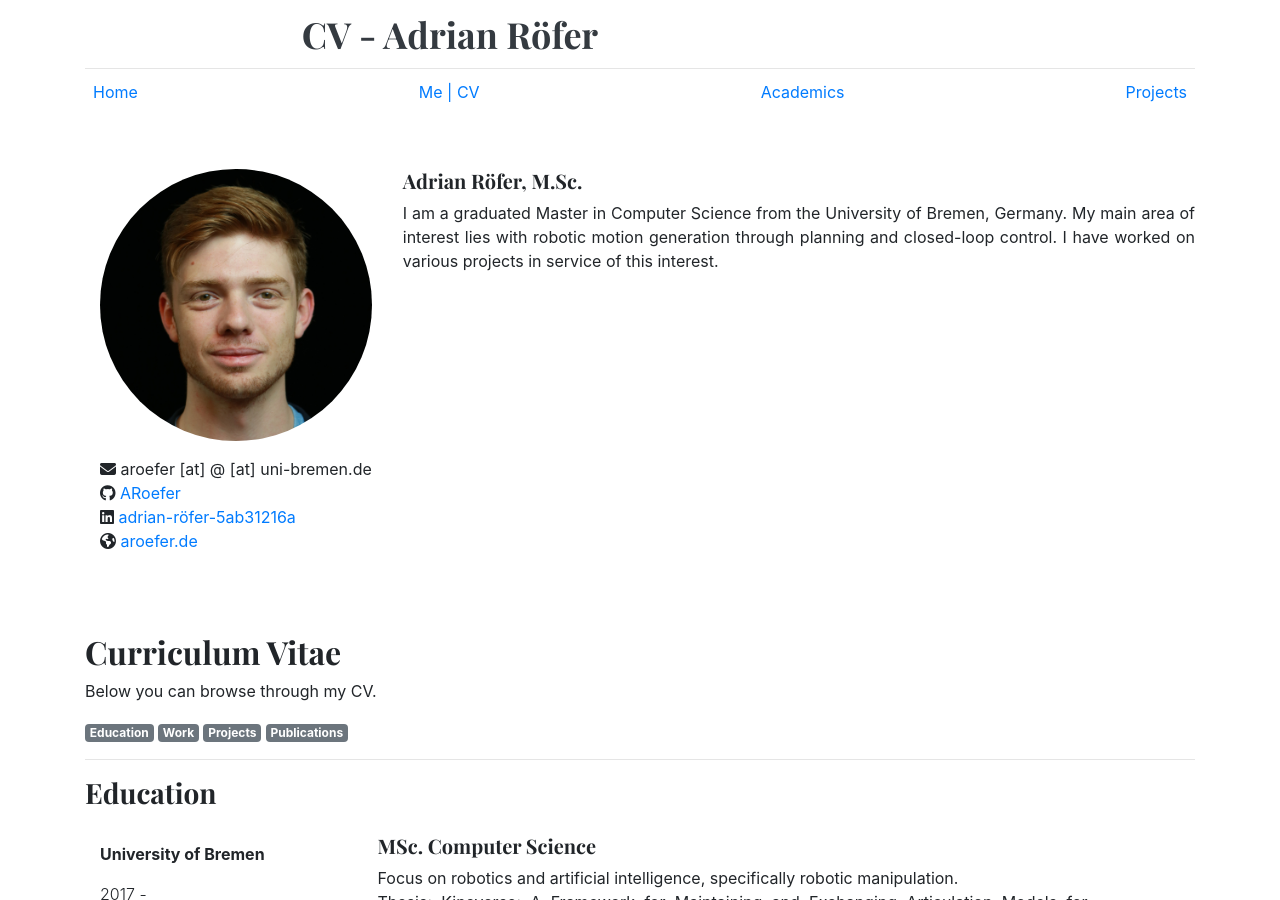
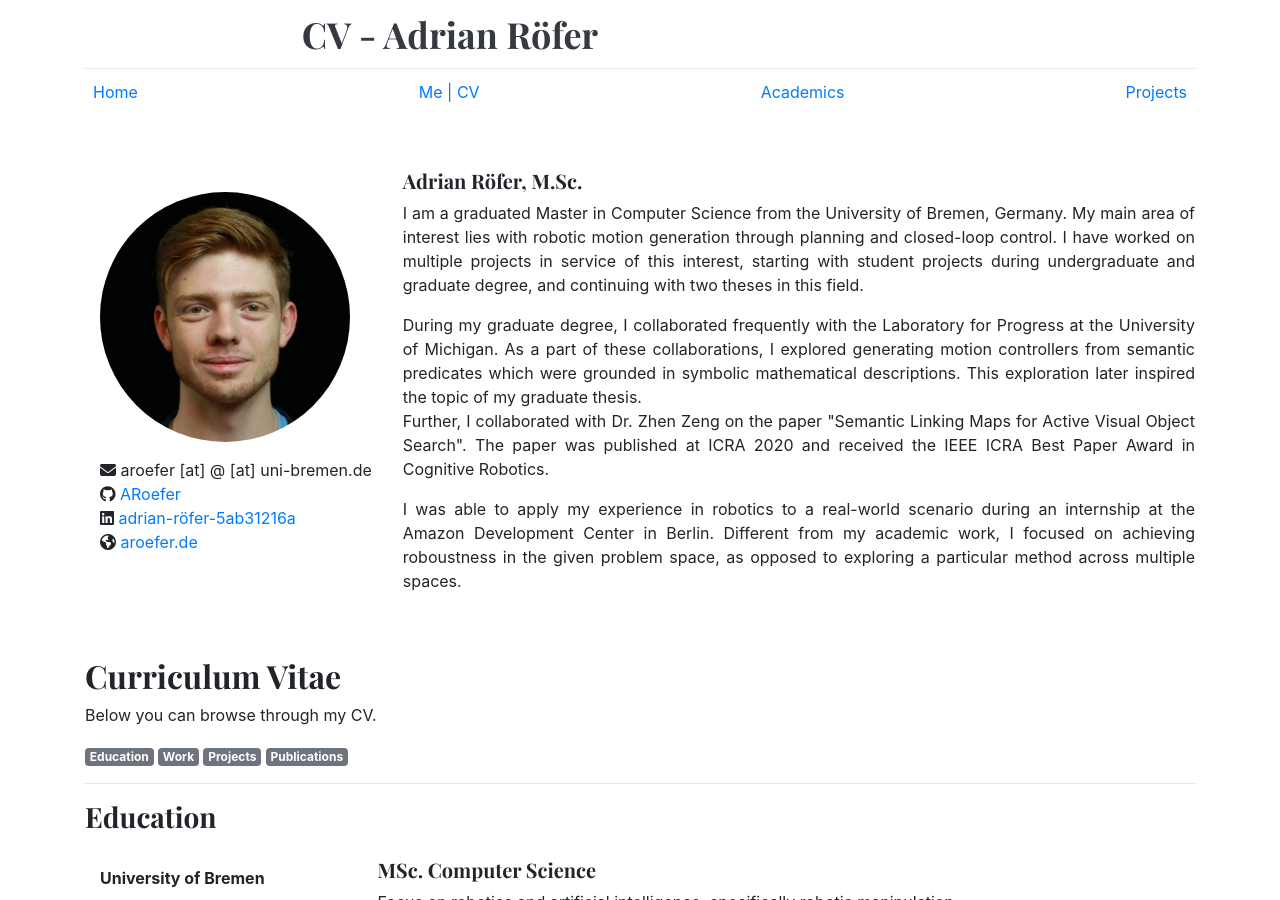
Before and after one commit to ARoefer/personal_site, a Jekyll site: the page built from cv.html, in a window 1280 px wide and 900 px high. Built offline with Jekyll 4.4.1, drawn with Linux system fonts in a browser that asks for light colours; nearby versions of some CDN libraries.

Commit message:
Improved bio on CV page.

```diff
--- a/_data/cv.yaml
+++ b/_data/cv.yaml
@@ -1,10 +1,7 @@
 top:
   picture: assets/images/portrait_1.jpeg
-  picture_size: 180
+  picture_size: 250
   title: Adrian Röfer, M.Sc.
-  description: I am a graduated Master in Computer Science from the University of Bremen, Germany.
-
-    My main area of interest lies with robotic motion generation through planning and closed-loop control. I have worked on various projects in service of this interest.
   contact:
     email: aroefer [at] @ [at] uni-bremen.de
     linkedin: adrian-röfer-5ab31216a
--- a/cv.html
+++ b/cv.html
@@ -6,7 +6,9 @@ title: "CV - Adrian Röfer"
     <div class="align-self-center mr-3">
         <div class="container">
             <div class="row">
-            <img src="{{ site.data.cv.top.picture }}" class="col-sm rounded-circle" alt="Profile Picture" style="width: {{ site.data.cv.top.picture_size }}px;">
+                <div class="col-sm">
+            <img src="{{ site.data.cv.top.picture }}" class="rounded-circle" alt="Profile Picture" style="width: {{ site.data.cv.top.picture_size }}px; height: {{ site.data.cv.top.picture_size }}px;">
+                </div>
             </div>
             {% assign contact = site.data.cv.top.contact %}
             <div class="row py-3">
@@ -40,7 +42,17 @@ title: "CV - Adrian Röfer"
     </div>
     <div class="media-body">
         <h5 class="mt-0">{{ site.data.cv.top.title }}</h5>
-        <p class="mt-0 text-justify">{{ site.data.cv.top.description }}</p>
+        <p class="mt-0 text-justify">
+        I am a graduated Master in Computer Science from the University of Bremen, Germany. My main area of interest lies with robotic motion generation through planning and closed-loop control. I have worked on multiple projects in service of this interest, starting with student projects during undergraduate and graduate degree, and continuing with two theses in this field.
+        </p>
+
+        <p class="mt-0 text-justify">
+        During my graduate degree, I collaborated frequently with the Laboratory for Progress at the University of Michigan. As a part of these collaborations, I explored generating motion controllers from semantic predicates which were grounded in symbolic mathematical descriptions. This exploration later inspired the topic of my graduate thesis.<br>
+        Further, I collaborated with Dr. Zhen Zeng on the paper "Semantic Linking Maps for Active Visual Object Search". The paper was published at ICRA 2020 and received the IEEE ICRA Best Paper Award in Cognitive Robotics.
+        </p>
+
+        <p class="mt-0 text-justify">I was able to apply my experience in robotics to a real-world scenario during an internship at the Amazon Development Center in Berlin. Different from my academic work, I focused on achieving roboustness in the given problem space, as opposed to exploring a particular method across multiple spaces.
+        </p>
     </div>
 </div>
 
```
